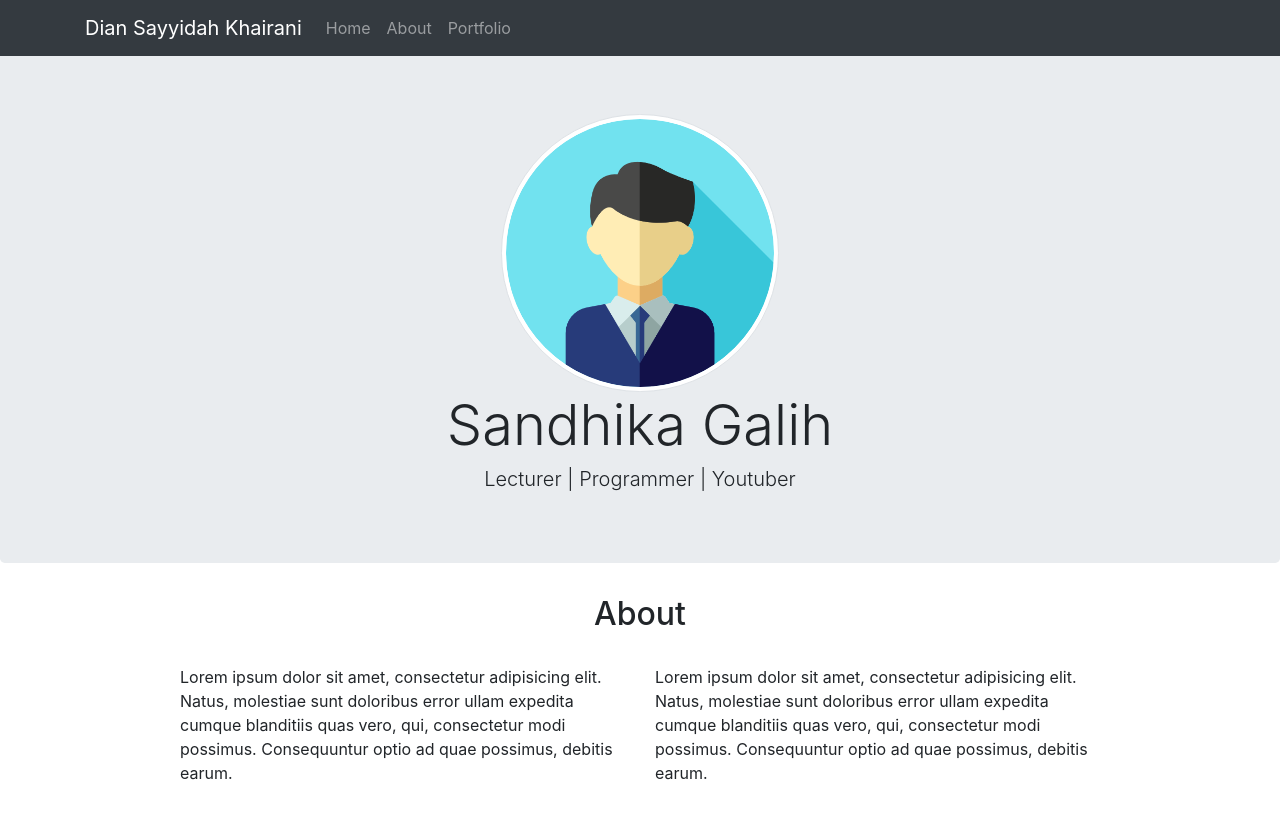
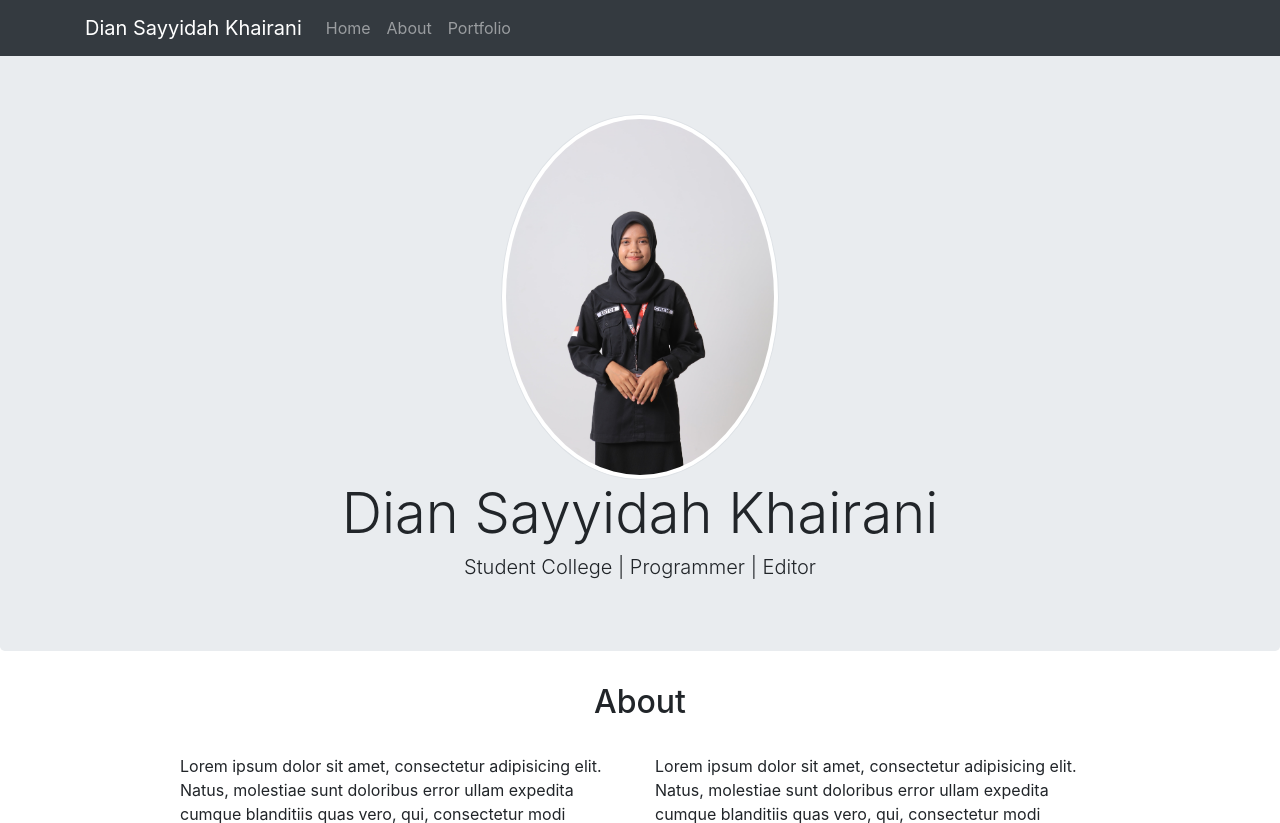
Before and after one commit to dianqr/wpuPortofolio, a PHP site: page / in a window 1280 px wide. Shown: the top 823 px of the page. Run offline with PHP 8.4, Linux system fonts and the light colour scheme; data that the repository does not hold is empty; some libraries are stand-ins or nearby versions.

Commit message:
ubah profile

```diff
--- a/index.php
+++ b/index.php
@@ -68,9 +68,9 @@ $latesVideoId = $result['items']['0']['id']['videoId'];
     <div class="jumbotron" id="home">
       <div class="container">
         <div class="text-center">
-          <img src="img/profile1.png" class="rounded-circle img-thumbnail">
-          <h1 class="display-4">Sandhika Galih</h1>
-          <h3 class="lead">Lecturer | Programmer | Youtuber</h3>
+          <img src="img/profile.jpg" class="rounded-circle img-thumbnail">
+          <h1 class="display-4">Dian Sayyidah Khairani</h1>
+          <h3 class="lead">Student College | Programmer | Editor</h3>
         </div>
       </div>
     </div>
```
Also changed, not shown: img/profile.jpg (added).
